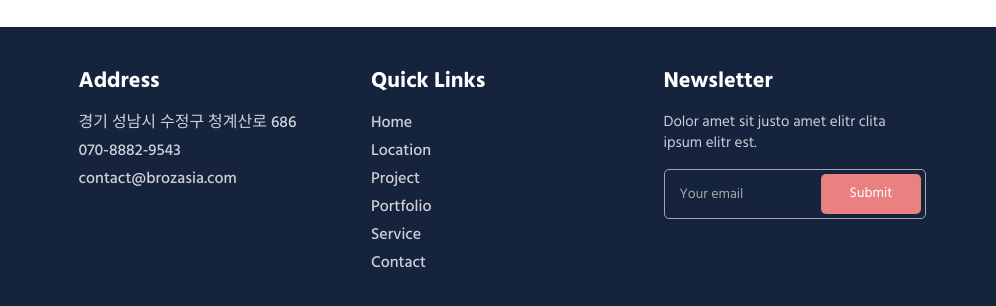
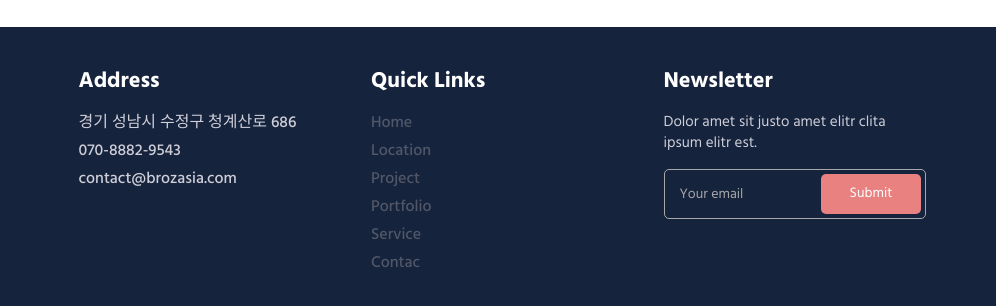
Before and after one commit to BrozAsia/RenewalBrozAsia, a plain HTML site: page index.html in a window 1280 px wide. Shown: the part 6557-6863 px from the top of the page, 284-1280 px from the left. Drawn offline with nearby package versions, Linux system fonts and the light colour scheme.

Commit message:
Update index.html

```diff
--- a/index.html
+++ b/index.html
@@ -880,12 +880,12 @@
                         <div class="col-sm-6 col-md-3 footerul">
                             <h3>Quick Links</h3>
                             <ul>
-                                <li>Home</li>
-                                <li>Location</li>
-                                <li>Project</li>
-                                <li>Portfolio</li>
-                                <li>Service</li>
-                                <li>Contact</li>
+                                <li><a href="#Home">Home</a></li>
+                                <li><a href="#Location">Location</a></li>
+                                <li><a href="#Project">Project</a></li>
+                                <li><a href="#Portfolio">Portfolio</a></li>
+                                <li><a href="#Service">Service</a></li>
+                                <li><a href="#Contact">Contac</a></li>
                             </ul>
                         </div>
                         <div class="col-lg-3 col-md-6">
```
